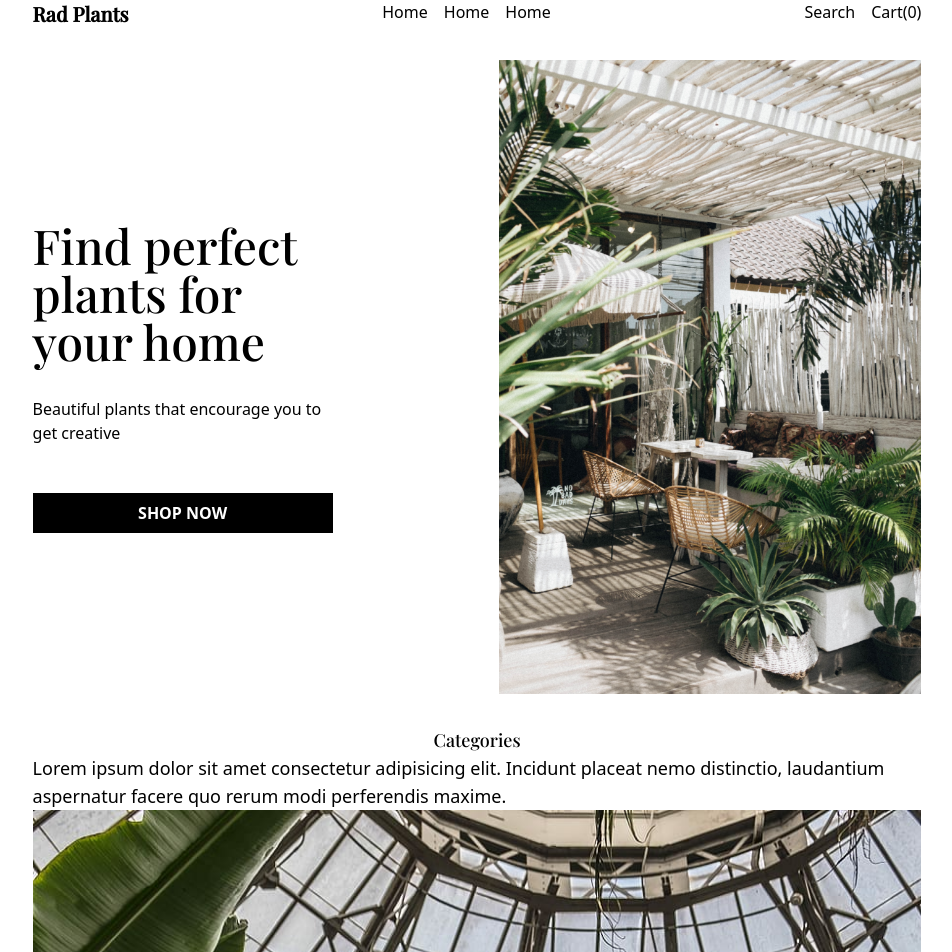
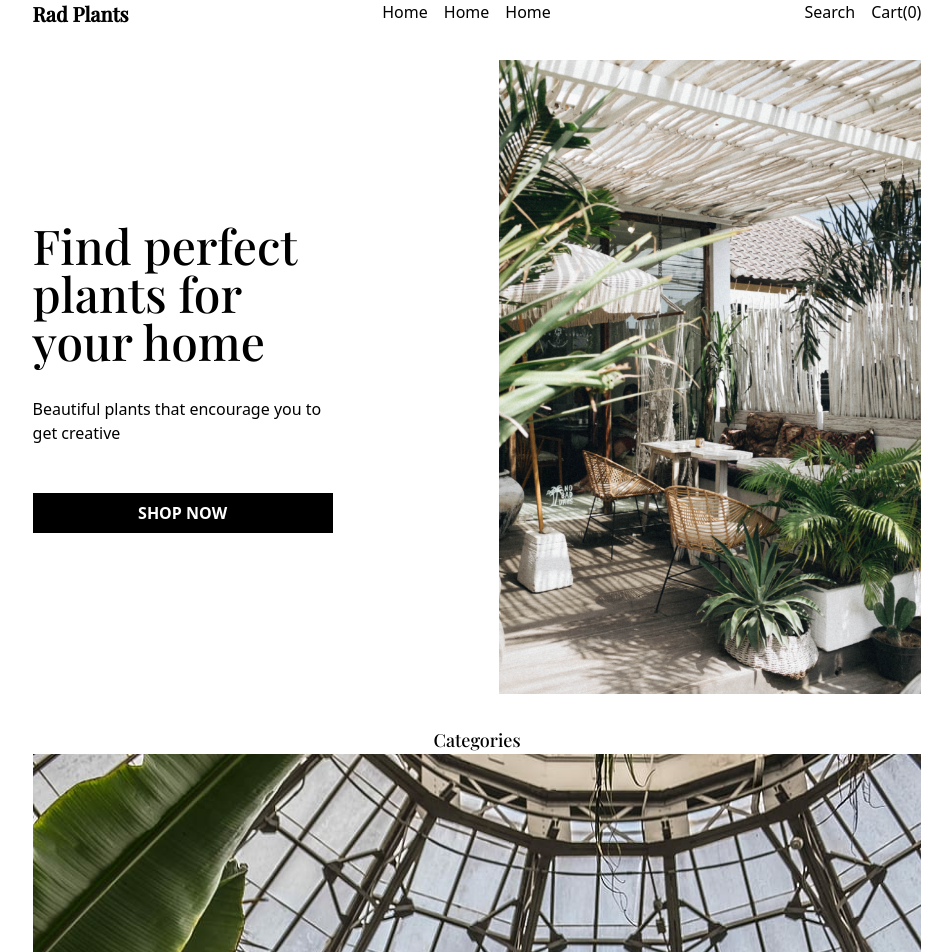
Before and after one commit to debanjo31/radPlants, a React (Create React App) app: page / in a window 1280 px wide. Shown: the top 952 px of the page, without its empty margins (163-1115 px from the left). Built offline with nearby package versions, Linux system fonts and the light colour scheme.

Commit message:
catgerories added

```diff
--- a/src/component/Pages/Categories.jsx
+++ b/src/component/Pages/Categories.jsx
@@ -16,12 +16,12 @@ function Categories() {
   return (
     <div className='w-5/6 text-lg mx-auto'>
        <p className='text-center font-mainFont'>Categories</p>
-       <p>Lorem ipsum dolor sit amet consectetur adipisicing elit. Incidunt placeat nemo distinctio, laudantium aspernatur facere quo rerum modi perferendis maxime.</p>
-        <Category img={cat1} name="Jungle plants" />
-        <Category img={cat2} name="Jungle plants" />
-        <Category img={cat3} name="Jungle plants" />
-        <Category img={cat4} name="Jungle plants" />
-
+       <div>
+            <Category img={cat1} name="Jungle plants" />
+            <Category img={cat2} name="Jungle plants" />
+            <Category img={cat3} name="Jungle plants" />
+            <Category img={cat4} name="Jungle plants" />
+         </div>
     </div>
   )
 }
```
